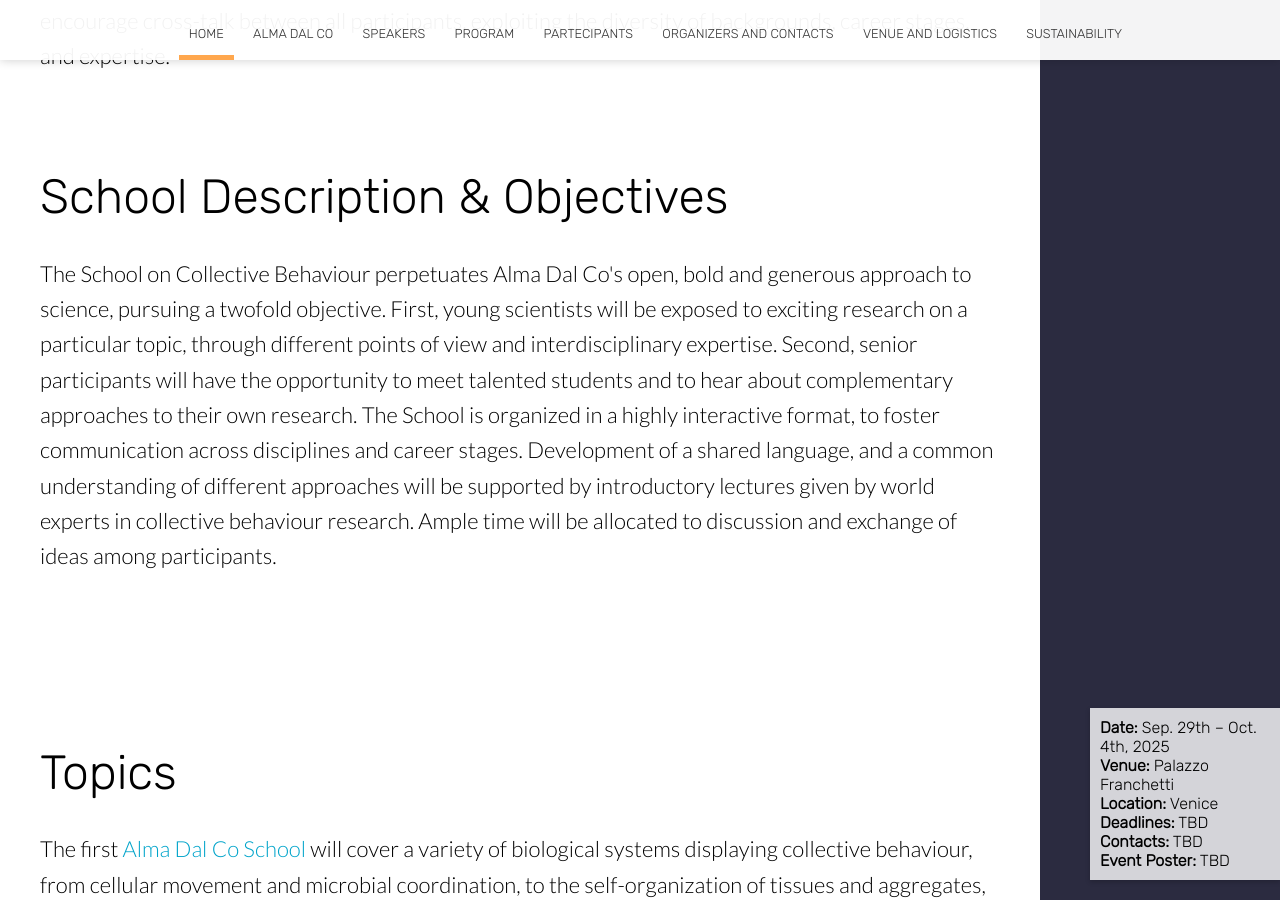
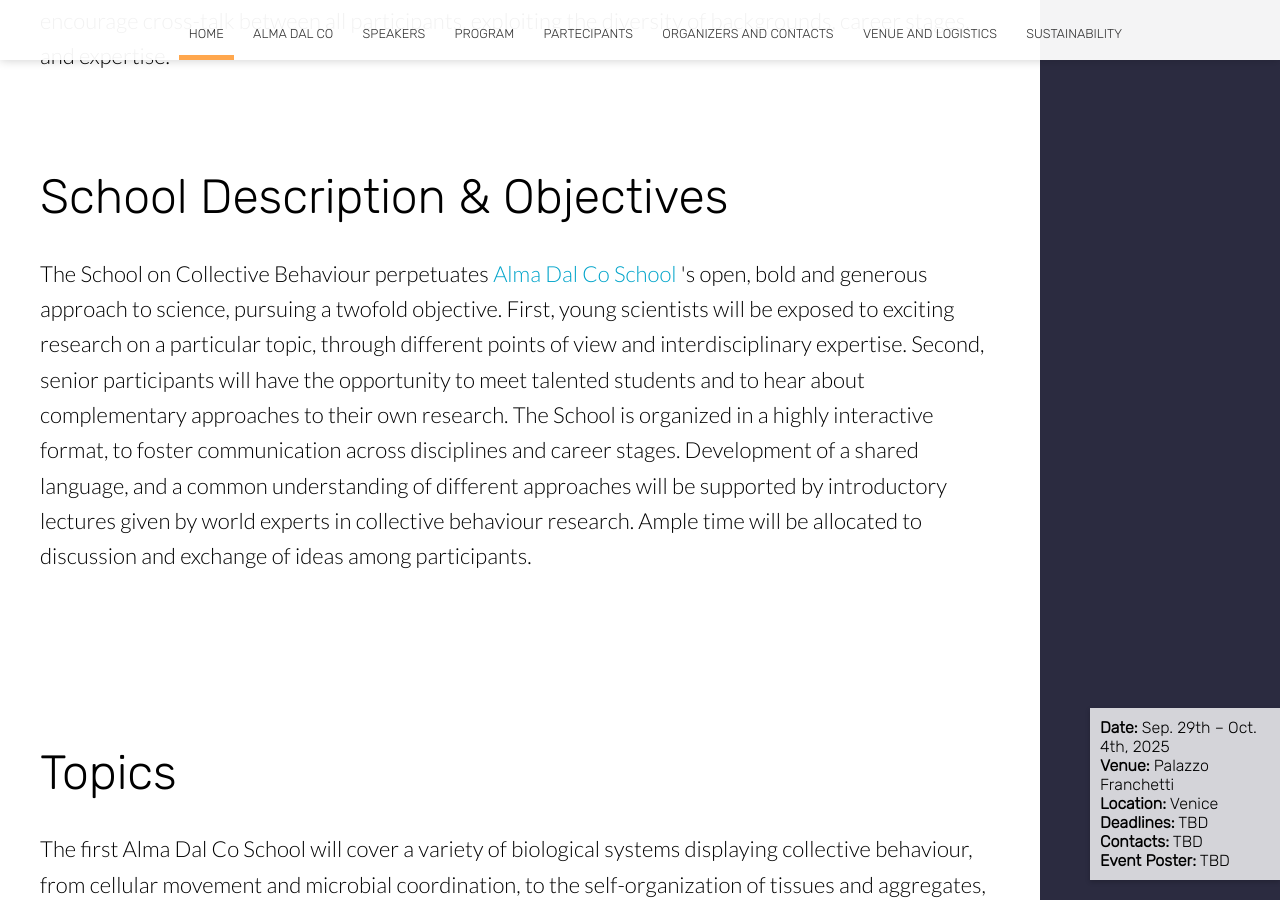
Before and after one commit to almadalcoschool/almadalcoschool.github.io, a Jekyll site: the page built from index.html, in a window 1280 px wide and 900 px high, scrolled down 1108 px. Built offline with Jekyll 4.4.1, drawn with Linux system fonts in a browser that asks for light colours; nearby versions of some CDN libraries; the list of posts is cut into pages by our own code; some of the changed text lies outside the part shown.

Commit message:
link error fixed

```diff
--- a/index.html
+++ b/index.html
@@ -170,7 +170,8 @@ image: /images/home/paper_natEcoEvol2020.jpg
             <div class="text">
                 <h2>School Description & Objectives</h2>
                 <p>
-                    The School on Collective Behaviour perpetuates Alma Dal Co's open, bold and generous approach to science,
+                    The School on Collective Behaviour perpetuates <a href="https://almadalcoschool.github.io/alma/" class="editable">Alma Dal Co School</a>
+                    's open, bold and generous approach to science,
                     pursuing a twofold objective. First, young scientists will be exposed to exciting research on a particular
                     topic, through different points of view and interdisciplinary expertise. Second, senior participants will
                     have the opportunity to meet talented students and to hear about complementary approaches to their own research.
@@ -190,7 +191,7 @@ image: /images/home/paper_natEcoEvol2020.jpg
             <div class="text">
                 <h2 class="editable">Topics</h2>
                 <p>
-                    The first <a href="https://almadalcoschool.github.io/alma.html" class="editable">Alma Dal Co School</a> will cover a variety of biological systems displaying collective behaviour, from
+                    The first Alma Dal Co School will cover a variety of biological systems displaying collective behaviour, from
                     cellular movement and microbial coordination, to the self-organization of tissues and aggregates, the ecological
                     and evolutionary dynamics of social insects, and the behaviour of human societies.<br>
 
```
